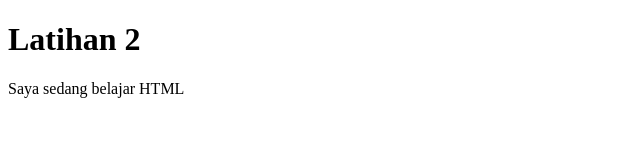
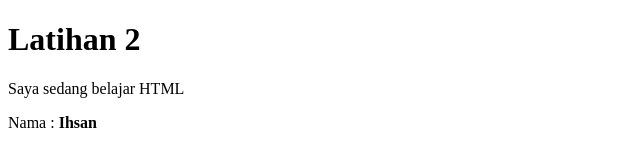
Before and after one commit to ihsanfaisal/latihan25262, a plain HTML site: page index.html in a window 1280 px wide. Shown: the full height of the page, 0-640 px from the left. Drawn offline with Linux system fonts and the light colour scheme.

Commit message:
Menampilkan nama

```diff
--- a/index.html
+++ b/index.html
@@ -11,6 +11,7 @@
   <h1>Latihan 2</h1>
 
   <p>Saya sedang belajar HTML</p>
+  <p>Nama : <b>Ihsan</b></p>
 </body>
 
 </html>
```
